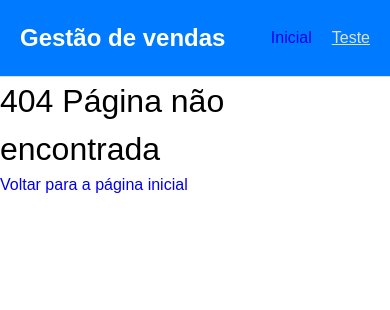
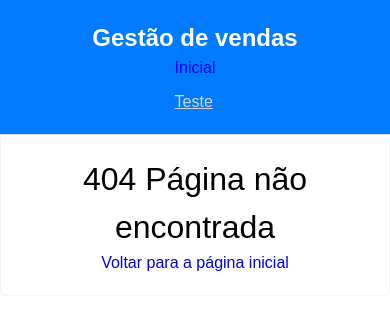
Before and after one commit to dantas15/trabalho-pratico-isbd, a PHP site: page /teste in a window 390 px wide. Shown: the top 310 px of the page. Run offline with PHP 8.4, Linux system fonts and the light colour scheme.

Commit message:
feat(estilos): adicionar estilos do conteúdo principal

```diff
--- a/estilos.css
+++ b/estilos.css
@@ -14,6 +14,7 @@ html {
 body {
   font-family: Arial, sans-serif;
   line-height: 1.5;
+  min-height: 100vh;
 }
 
 h1,
@@ -73,7 +74,9 @@ img {
 .navbar-wrapper {
   padding-left: 20px;
   padding-right: 20px;
+  width: 100%;
   display: flex;
+  flex-direction: row;
   justify-content: space-between;
 }
 
@@ -92,10 +95,50 @@ img {
 .navbar-nav {
   display: flex;
   gap: 20px;
-  list-style: none;
 }
 
 .ativo {
-  color: #dfdfdf;
+  color: var(--cinza-300);
   text-decoration: underline;
 }
+
+.container {
+  width: 100%;
+  display: flex;
+  flex-direction: column;
+  align-items: center;
+}
+
+.conteudo-principal {
+  width: 1200px;
+  padding: 20px;
+  border: 1px solid var(--cinza-100);
+  border-top: 0;
+  border-radius: 5px;
+}
+
+@media screen and (max-width: 1200px) {
+  .navbar-wrapper {
+    flex-direction: column;
+  }
+  .navbar-logo {
+    display: flex;
+    justify-content: center;
+  }
+  .navbar-links {
+    justify-content: center;
+  }
+
+  .navbar-nav {
+    gap: 10px;
+    flex-direction: column;
+  }
+
+  .container {
+    flex-direction: row;
+  }
+
+  .conteudo-principal {
+    width: 100%;
+  }
+}
--- a/includes/foot.php
+++ b/includes/foot.php
@@ -1,3 +1,4 @@
+</div>
 </div>
 </body>
 
--- a/includes/head.php
+++ b/includes/head.php
@@ -22,4 +22,5 @@
       </div>
     </div>
   </nav>
-  <div class="container-sm mt-5">
+  <div class="container">
+    <div class="conteudo-principal">
--- a/pages/404.php
+++ b/pages/404.php
@@ -1,4 +1,4 @@
-<div class="container">
+<center>
   <h1>404 Página não encontrada</h1>
   <p><a href="/">Voltar para a página inicial</a></p>
-</div>
+</center>
```
